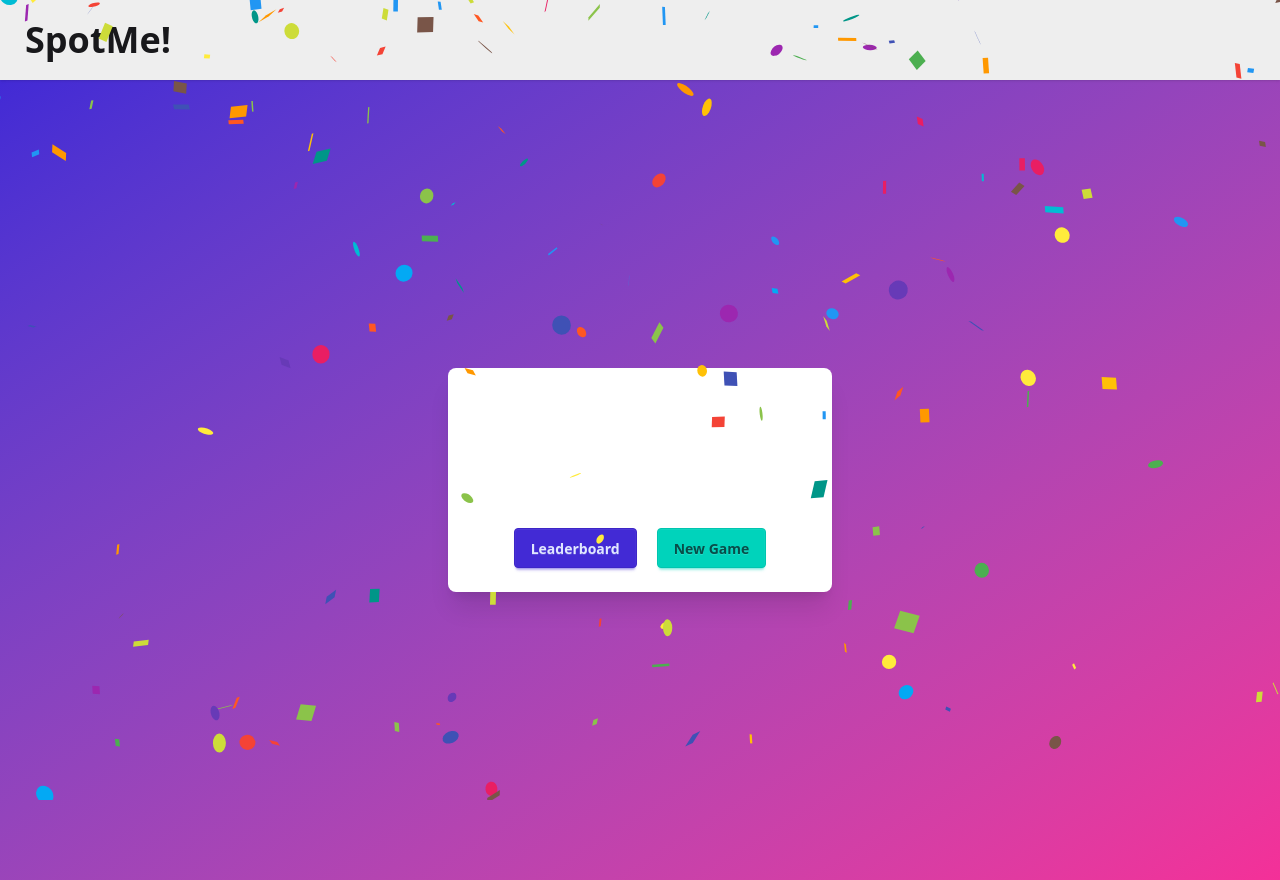
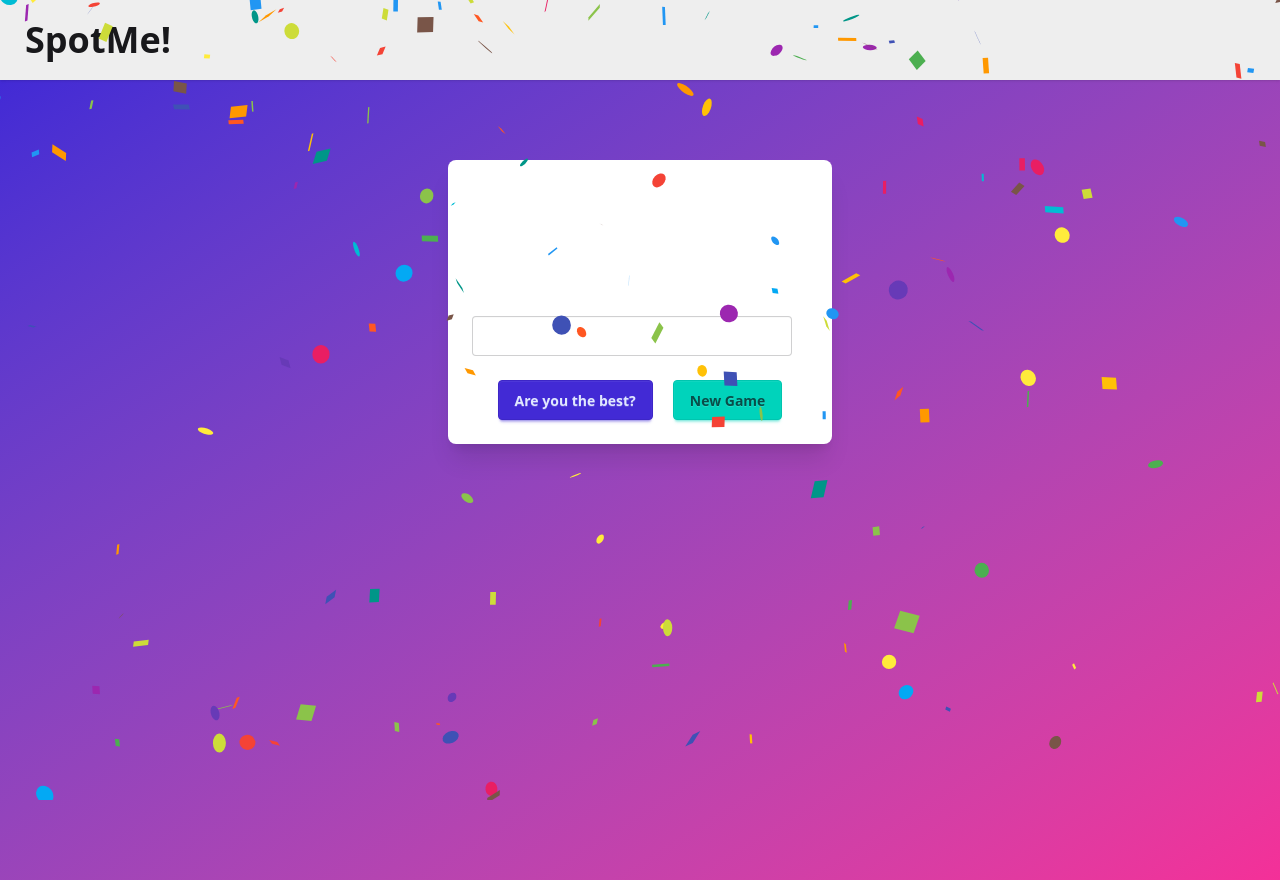
Before and after one commit to gautamtayal1/where-s-waldo, a React (Vite) app in the folder frontend/: page /gameover in a window 1280 px wide. Built offline with nearby package versions, Linux system fonts and the light colour scheme.

Commit message:
stopwatch

```diff
--- a/frontend/src/components/GameOverPage.jsx
+++ b/frontend/src/components/GameOverPage.jsx
@@ -2,20 +2,38 @@ import React from 'react'
 
 import Confetti from 'react-confetti';
 import { Link } from 'react-router-dom';
-
+import { useState } from 'react';
+import { useNavigate } from 'react-router-dom';
 
 const GameOverPage = ({ timeTaken }) => {
+
+  const [name, setName] = useState('')
+  const navigate = useNavigate()
   return (
     <div
-    className="flex flex-col items-center justify-center h-screen bg-gradient-to-br from-primary to-secondary text-white">
+    className="flex flex-col items-center pt-20 h-screen bg-gradient-to-br from-primary to-secondary text-white">
       <Confetti />
       <div className="card w-96 bg-base-100 shadow-xl p-6 text-center">
 
         <h1 className="text-4xl font-bold mb-4">Congratulations!</h1>
         <p className="text-xl">You found all characters in <span className="font-bold text-accent">{timeTaken}</span> seconds!</p>
-
+        <input
+        type="text"
+        placeholder="Enter your name"
+        className="input input-bordered w-full max-w-xs mt-5 "
+        value={name}
+        onChange={(e) => setName(e.target.value)}
+        />
         <div className="flex gap-5 mt-6 justify-center">
-          <Link to="/leaderboard" className="btn btn-primary">Leaderboard</Link>
+          <button
+          className="btn btn-primary"
+          onClick={() => {
+            if(name.length > 0){
+              navigate('/leaderboard')
+            } else {
+              alert('Please enter your name to check the leaderboard')
+            }
+          }}>Are you the best?</button>
           <Link to="/home" className="btn btn-accent">New Game</Link>
         </div>
 
--- a/frontend/src/components/GamePage.jsx
+++ b/frontend/src/components/GamePage.jsx
@@ -9,6 +9,7 @@ import axios from 'axios'
 import correct from '../assets/correct.mp3'
 import wrong from '../assets/wrong.mp3'
 import { useNavigate } from 'react-router-dom'
+import Stopwatch from './Stopwatch'
 
 const GamePage = () => {
   const BASE_URL = 'http://localhost:3000'
@@ -19,6 +20,7 @@ const GamePage = () => {
   const concertChar = [4, 5, 6]
   const gardenChar = [7, 8, 9]
 
+  const [isRunning, setIsRunning] = useState(false)
   const [clicked, setClicked] = useState(false)
   const [isFound, setIsFound] = useState([])
   const [x, setX] = useState(null)
@@ -29,7 +31,6 @@ const GamePage = () => {
     isMatching(x, y, charId)
     setClicked(false)
   }
-
   const isMatching = async (x, y, charId) => {
     try {
       const res = await axios.post(BASE_URL + '/game/check',
@@ -56,7 +57,6 @@ const GamePage = () => {
       console.error('Error in isMatching:', error);
     }
   };
-
   const handleClick = (e) => {
     e.preventDefault()
     const rect = e.target.getBoundingClientRect();
@@ -67,7 +67,6 @@ const GamePage = () => {
     setClicked(true)
     positionOverlay(x, y)
   }
-
   const positionOverlay = (x, y) => {
     const overlay = document.querySelector('.overlay')
     if (overlay) {
@@ -83,7 +82,6 @@ const GamePage = () => {
       }
     }
   }
-
   const imageLink = () => {
     if(id === 'concert'){
       return concertImg
@@ -93,7 +91,6 @@ const GamePage = () => {
       return gardenImg
     }
   }
-
   const checkGameOver = () => {
     const sortedArr = [...isFound].sort()
 
@@ -104,23 +101,26 @@ const GamePage = () => {
 
     if(toCheck === partyCheck || toCheck === concertCheck || toCheck === gardenCheck){
       console.log('Game Over')
+      setIsRunning(false)
       navigate('/gameover')
     }
   }
-
   useEffect(() => {
     checkGameOver()
   }, [isFound])
-
   const handleExit = () => {
     setIsFound([])
   }
+
+  useEffect(() => {
+    setIsRunning(true)
+  }, [])
 
   return (
     <div className=''>
       <div className='timer h-[12vh] flex justify-center items-center'>
         <div className='text-4xl text-primary font-bold'>
-          01:03
+          <Stopwatch isRunning={isRunning} />
         </div>
       </div>
       <div className="people">
--- a/frontend/src/components/Leaderboard.jsx
+++ b/frontend/src/components/Leaderboard.jsx
@@ -1,9 +1,25 @@
 import React from 'react'
+import { Link } from 'react-router-dom'
 
-const Leaderboard = () => {
-  return (
-    <div>Leaderboard</div>
-  )
+   const Leaderboard = ({ scores }) => {
+    return (
+      <div className="flex flex-col items-center pt-20 h-screen bg-gradient-to-br from-secondary to-primary text-white">
+        <div className="card w-96 bg-base-100 shadow-xl p-6 text-center">
+          <h1 className="text-4xl font-bold mb-4">Leaderboard</h1>
+          <ul className="list-none w-full text-lg">
+            {/* {scores.map((score, index) => (
+              <li key={index} className="p-2 border-b border-white">
+                #{index + 1} - {score.name} : {score.time}s
+              </li>
+            ))} */}
+          </ul>
+          <div className="flex gap-5 mt-6 justify-center">
+
+            <Link to="/home" className="btn btn-primary">New Game</Link>
+          </div>
+        </div>
+      </div>
+    );
 }
 
 export default Leaderboard
--- /dev/null
+++ b/frontend/src/components/Stopwatch.jsx
@@ -0,0 +1,20 @@
+import { useEffect, useState } from 'react';
+
+const Stopwatch = ({ isRunning }) => {
+  const [time, setTime] = useState(0);
+
+  useEffect(() => {
+    if (!isRunning) return;
+
+    const interval = setInterval(() => setTime((prev) => prev + 1), 1000);
+    return () => clearInterval(interval); // Cleanup
+  }, [isRunning]);
+
+  return (
+    <div className="text-4xl font-bold text-primary">
+      {new Date(time * 1000).toISOString().substring(14, 19)}
+    </div>
+  );
+};
+
+export default Stopwatch;
```
